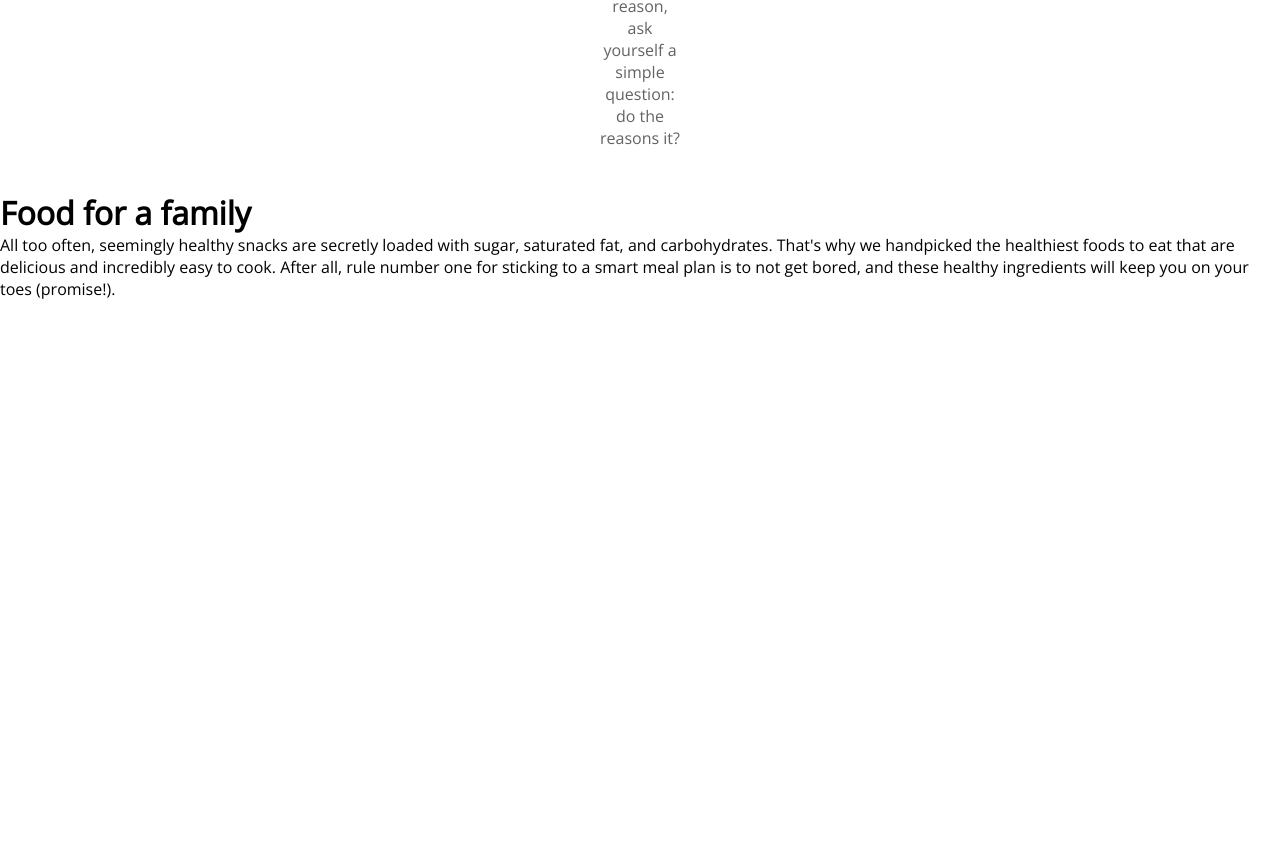
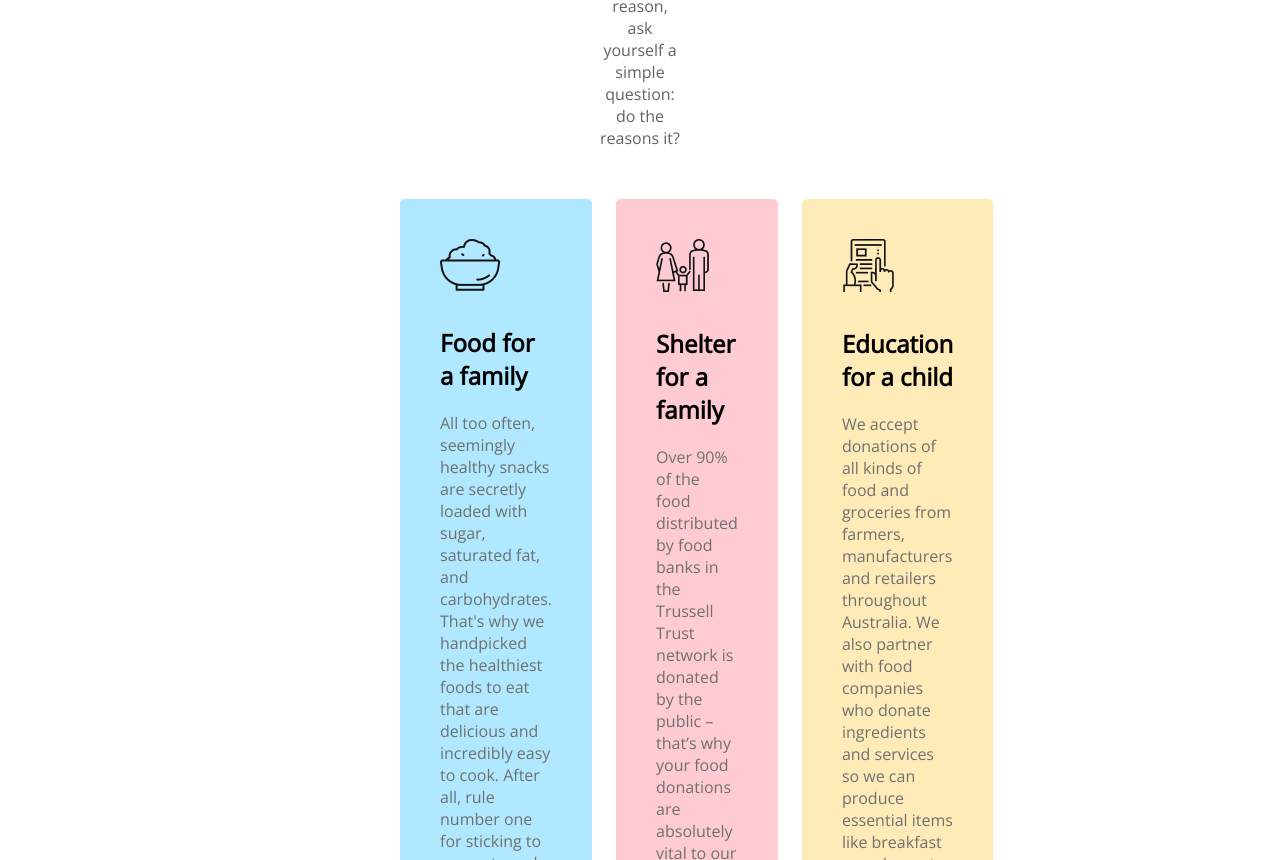
Before and after one commit to devshourovpro/notun-koira, a plain HTML site: page index.html in a window 1280 px wide. Shown: the part 2680-3540 px from the top of the page. Before the commit the page ends 2980 px from the top, so only its background shows below. Drawn offline with nearby package versions, Linux system fonts and the light colour scheme.

Commit message:
half complete

```diff
--- a/index.html
+++ b/index.html
@@ -44,11 +44,31 @@
                     another for whatever the reason, ask yourself a simple question: do the reasons it?</p>
             </div>
         </section>
-        <div class="blog">
-            <img src=". " alt="" srcset="">
+        <div class="blog-container">
+        <div class="blog-1">
+            <img src="/icons/food.png" alt="" srcset="">
             <h1 class="blog-title">Food for a family</h1>
             <p class="blog-info">All too often, seemingly healthy snacks are secretly loaded with sugar, saturated fat, and carbohydrates. That's why we handpicked the healthiest foods to eat that are delicious and incredibly easy to cook. After all, rule number one for sticking to a smart meal plan is to not get bored, and these healthy ingredients will keep you on your toes (promise!). </p>
         </div>
+        <div class="blog-2">
+            <img src="/icons/shelter.png" alt="" srcset="">
+            <h1 class="blog-title">Shelter for a family</h1>
+            <p class="blog-info">Over 90% of the food distributed by food banks in the Trussell Trust network is donated by the public – that’s why your food donations are absolutely vital to our ability to give everyone referred to us a balanced and nutritious three day supply of food. Without your goodwill, our food banks would really struggle to operate.</p>
+        </div>
+        <div class="blog-3">
+            <img src="/icons/Frame-1.png" alt="" srcset="">
+            <h1 class="blog-title">Education for a child</h1>
+            <p class="blog-info">We accept donations of all kinds of food and groceries from farmers, manufacturers and retailers throughout Australia. We also partner with food companies who donate ingredients and services so we can produce essential items like breakfast cereals, pasta, sauce and tinned fruit and vegetables. If you’re interested in learning more check out our collaborative supply program. Information regarding drought relief, bushfire recovery and COVID-19 support.</p>
+        </div>
+    </div>
+    <section>
+        <div class="info">
+            <div>
+                <h1>Their lives depend on your donation</h1>
+            </div>
+
+        </div>
+    </section>
     </main>
 </body>
 
--- a/styles/noton-koira.css
+++ b/styles/noton-koira.css
@@ -81,3 +81,41 @@
     background-color: #e1e1e1;
     border-radius: 5px;
 }
+
+/* food blog styles */
+.blog-container {
+    display: flex;
+    gap: 24px;
+    padding: 30px 400px;
+}
+
+.blog-info {
+    font-size: 16px;
+    color: #707070;
+}
+
+.blog-title {
+    font-weight: 600;
+    font-size: 24px;
+    margin-bottom: 20px;
+    margin-top: 30px;
+}
+.blog-1{
+    background-color: #afe8ff;
+    border-radius: 5px;
+    padding: 40px;
+}
+.blog-2{
+    background-color: #ffcbd3;
+    border-radius: 5px;
+    padding: 40px;
+}
+.blog-3{
+    background-color: #ffebb7;
+    border-radius: 5px;
+    padding: 40px;
+}
+/* info styles */
+.info{
+    display: flex;
+}
```
Also changed, not shown: icons/Frame-1.png (added), icons/blood.svg (added), icons/bus.svg (added), icons/clothes.svg (added), icons/food.png (added), icons/icon11.svg (added), icons/icon13.svg (added), icons/icon4.svg (added), icons/icon5.svg (added), icons/icon6.svg (added), icons/icon7.svg (added), icons/icon8.svg (added), icons/icon9.svg (added), icons/medicine.svg (added), 1 more files.
